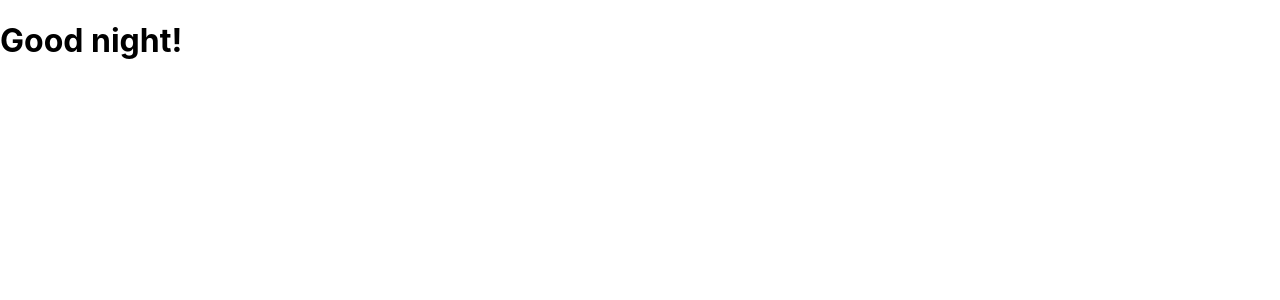
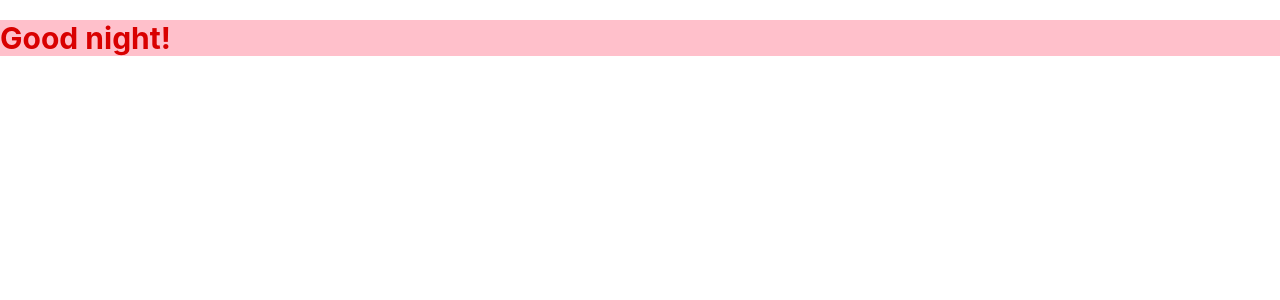
Before and after one commit to Joeypph/TrainingReactScrimba, a React (Create React App) app: page / in a window 1280 px wide. Shown: the top 300 px of the page. Built offline with nearby package versions, Linux system fonts and the light colour scheme.

Commit message:
Inline Styles with Style Property

```diff
--- a/src/App.js
+++ b/src/App.js
@@ -12,17 +12,29 @@ function App(){
     const hours = date.getHours()
     let timeOfDay
 
+    const luz = {
+      fontSize: 30,
+    }
+
     if (hours < 12) {
       timeOfDay = "morning"
-    } else if (hours >= 12 && hours <= 19) {
+      luz.color = "#04756F"
+      luz.backgroundColor = "#FF2D00"
+
+    } else if (hours >= 12 && hours < 17) {
       timeOfDay = "afternoon"
+      luz.color = "#8914A3"
+      luz.backgroundColor = "#008000"
     } else {
       timeOfDay = "night"
+      luz.color = "#D90000"
+      luz.backgroundColor = "#FFC0CB"
     }
+
 
     return(
         //<h1>Hello {firstName + " " + lastName}!</h1>
-        <h1>Good {timeOfDay}!</h1>
+        <h1 style={luz}>Good {timeOfDay}!</h1>
 
         /*<div>
             <NavBar/>
```
